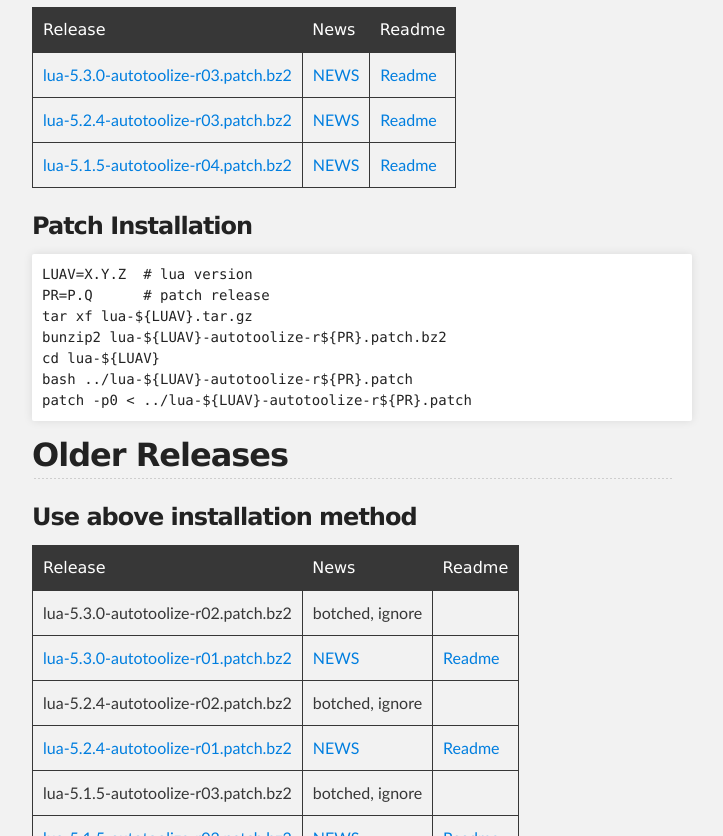
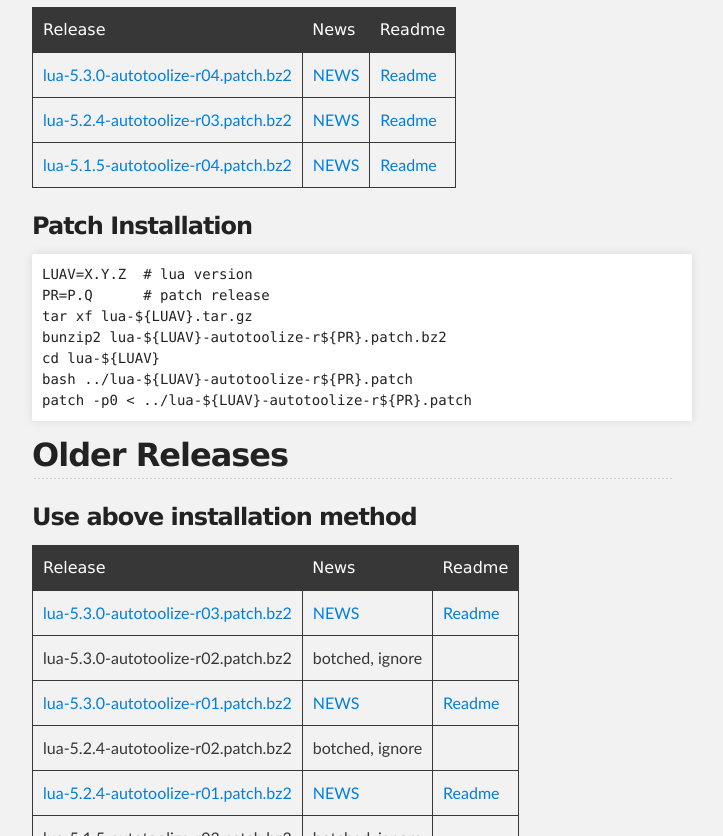
Before and after one commit to djerius/autotoolized-lua, a plain HTML site: page index.html in a window 1280 px wide. Shown: the part 741-1577 px from the top of the page, without its empty margins (288-1011 px from the left). Drawn offline with Linux system fonts and the light colour scheme.

```diff
--- a/index.html
+++ b/index.html
@@ -71,9 +71,9 @@ configuration to <a href="http://www.lua.org">Lua</a>.</p>
 </thead>
 <tbody>
 <tr>
-<td><a href="https://github.com/djerius/autotoolized-lua/raw/releases/lua-5.3.0-autotoolize-r03.patch.bz2">lua-5.3.0-autotoolize-r03.patch.bz2</a></td>
-<td><a href="https://raw.githubusercontent.com/djerius/autotoolized-lua/5.3.0.03/NEWS">NEWS</a></td>
-<td><a href="https://raw.githubusercontent.com/djerius/autotoolized-lua/5.3.0.03/README.autotool">Readme</a></td>
+<td><a href="https://github.com/djerius/autotoolized-lua/raw/releases/lua-5.3.0-autotoolize-r04.patch.bz2">lua-5.3.0-autotoolize-r04.patch.bz2</a></td>
+<td><a href="https://raw.githubusercontent.com/djerius/autotoolized-lua/5.3.0.04/NEWS">NEWS</a></td>
+<td><a href="https://raw.githubusercontent.com/djerius/autotoolized-lua/5.3.0.04/README.autotool">Readme</a></td>
 </tr>
 <tr>
 <td><a href="https://github.com/djerius/autotoolized-lua/raw/releases/lua-5.2.4-autotoolize-r03.patch.bz2">lua-5.2.4-autotoolize-r03.patch.bz2</a></td>
@@ -114,6 +114,11 @@ patch -p0 <span class="pl-k">&lt;</span> ../lua-<span class="pl-smi">${LUAV}</sp
 </tr>
 </thead>
 <tbody>
+<tr>
+<td><a href="https://github.com/djerius/autotoolized-lua/raw/releases/lua-5.3.0-autotoolize-r03.patch.bz2">lua-5.3.0-autotoolize-r03.patch.bz2</a></td>
+<td><a href="https://raw.githubusercontent.com/djerius/autotoolized-lua/5.3.0.03/NEWS">NEWS</a></td>
+<td><a href="https://raw.githubusercontent.com/djerius/autotoolized-lua/5.3.0.03/README.autotool">Readme</a></td>
+</tr>
 <tr>
 <td>lua-5.3.0-autotoolize-r02.patch.bz2</td>
 <td>botched, ignore</td>
```
Also changed, not shown: params.json (+1 -1 lines).
